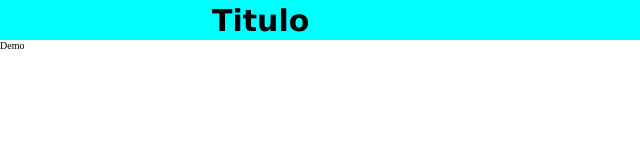
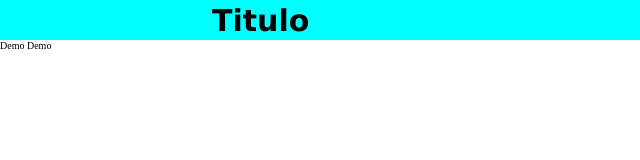
Before and after one commit to Brajanvs/AprendiendoGH, a plain HTML site: page index.html in a window 1280 px wide. Shown: the full height of the page, 0-640 px from the left. Drawn offline with Linux system fonts and the light colour scheme.

Commit message:
Nuevo agregado en le index

```diff
--- a/index.html
+++ b/index.html
@@ -18,7 +18,10 @@
             </ul>
         </nav>
     </header>
-    <main>Demo</main>
+    <main>
+        Demo
+        Demo
+    </main>
     <footer></footer>
 </body>
 </html>
```
